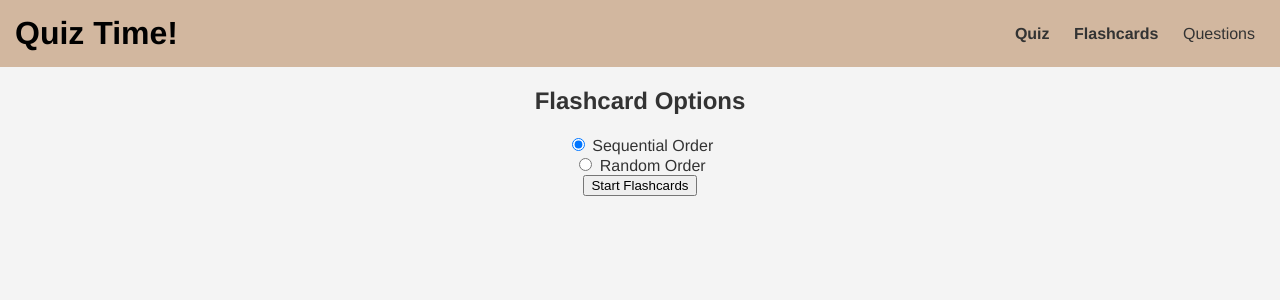
After one commit to software-students-spring2025/web-app, a Flask app: page /flashcard/options in a window 1280 px wide. The commit adds this page. Shown: the top 300 px of the page. Run offline with Flask 3, Linux system fonts and the light colour scheme.

Commit message:
save local changes (flashcard feature) before pulling updates

```diff
--- a/routes/flashcard_routes.py
+++ b/routes/flashcard_routes.py
@@ -1,10 +1,86 @@
-from flask import Blueprint, render_template, request, redirect, url_for, flash
+from flask import Blueprint, render_template, request, redirect, url_for, flash, session
 from pymongo import MongoClient
+from bson.objectid import ObjectId
 import os
 from dotenv import load_dotenv
+import random
+
+load_dotenv()
+
+MONGO_URI = os.getenv("MONGO_URI")
+MONGO_DBNAME = os.getenv("MONGO_DBNAME")
+
+client = MongoClient(MONGO_URI)
+db = client[MONGO_DBNAME]
+questions_collection = db.questions
+
+# for debuggings
+if not MONGO_URI:
+    raise ValueError("MONGO_URI is missing! Check your .env file.")
 
 flashcard_bp = Blueprint('flashcard', __name__)
 
-@flashcard_bp.route('/')
-def index():
-    return render_template('flashcard.html')
+# NEW: Options route to allow the user to choose the flashcard order.
+@flashcard_bp.route('/options', methods=['GET'])
+def flashcard_options():
+    return render_template('flashcard_options.html')  # Create flashcard_options.html accordingly
+
+
+@flashcard_bp.route('/flashcard', methods=['GET'])
+
+def flashcard():
+    """
+    Renders a flashcard page.
+
+    This endpoint retrieves all questions from the database,
+    and then uses a query parameter 'index' to select which question to display.
+    """
+    # Retrieve all questions as a list
+    questions = list(questions_collection.find({}))
+    total = len(questions)
+
+    # If no questions are available, notify the user and redirect to add questions
+    if total == 0:
+        flash('No questions available for flashcards! Please add some questions first.', 'error')
+        return redirect(url_for('questions.add_question'))
+
+    # ADDED for shuffle option : Get the shuffle option from the query parameters (default is 'false')
+    shuffle_option = request.args.get('shuffle', 'false')
+
+    # Get the current flashcard index from the query parameters; default to 0
+    try:
+        index = int(request.args.get('index', 0))
+    except ValueError:
+        index = 0
+
+    # Ensure index is within bounds
+    if index < 0:
+        index = 0
+    if index >= total:
+        index = total - 1
+    if shuffle_option.lower() == "true":
+        # Check if a shuffled order is already in the session
+        if 'flashcard_order' not in session or len(session['flashcard_order']) != total:
+            # Create a list of indices and shuffle it
+            order = list(range(total))
+            random.shuffle(order)
+            session['flashcard_order'] = order
+        else:
+            order = session['flashcard_order']
+        # Use the shuffled order to get the actual question index
+        actual_index = order[index]
+        question = questions[actual_index]
+    else:
+        # In sequential mode, use the index as-is
+        question=questions[index]
+
+
+    # Render the flashcard template, passing the current question,
+    # the current index, and the total number of questions
+    return render_template('flashcard.html', question=question, index=index, total=total, shuffle=shuffle_option)
+
+
+
+# @flashcard_bp.route('/')
+# def index():
+#    return render_template('flashcard.html')
--- a/static/css/main.css
+++ b/static/css/main.css
@@ -126,3 +126,34 @@ nav a, .dropdown {
     text-decoration: none;
     color: #333;
 }
+
+/*Reserve sace for the answer even when hidden*/
+.answer {
+    visibility: hidden;  /* Hide the answer but reserve space */
+    opacity: 0;          /* Start fully transparent */
+    transition: opacity 0.3s ease;
+}
+
+.answer.visible {
+    visibility: visible; /* Make the answer visible */
+    opacity: 1;
+}
+
+.hint {
+    visibility: hidden;
+    opacity: 0;
+    transition: opacity 0.3s ease;
+}
+
+.hint.visible {
+    visibility: visible;
+    opacity: 1;
+}
+
+/*style for botton group*/
+.button-group {
+    display: flex;
+    gap: 10px;         /* Space between buttons */
+    justify-content: center; /* Center the buttons horizontally */
+    margin-top: 20px;  /* Space above the group */
+}
--- /dev/null
+++ b/templates/flashcard_options.html
@@ -0,0 +1,17 @@
+{% extends "layout.html" %}
+{% block content %}
+<h2>Flashcard Options</h2>
+<form action="{{ url_for('flashcard.flashcard') }}" method="GET">
+    <label>
+        <input type="radio" name="shuffle" value="false" checked>
+        Sequential Order
+    </label>
+    <br>
+    <label>
+        <input type="radio" name="shuffle" value="true">
+        Random Order
+    </label>
+    <br>
+    <button type="submit">Start Flashcards</button>
+</form>
+{% endblock %}
--- a/templates/layout.html
+++ b/templates/layout.html
@@ -11,7 +11,7 @@
         <h1><a href="{{ url_for('questions.add_question') }}">Quiz Time!</a></h1>
         <nav>
             <a href="{{ url_for('quiz.index') }}">Quiz</a>
-            <a href="{{ url_for('flashcard.index') }}">Flashcards</a>
+            <a href="{{ url_for('flashcard.flashcard_options') }}">Flashcards</a>
             <div class="dropdown">
                 <span>Questions</span>
                 <div class="dropdown-content">
```
Also changed, not shown: templates/flashcard.html (+43 -0 lines).
